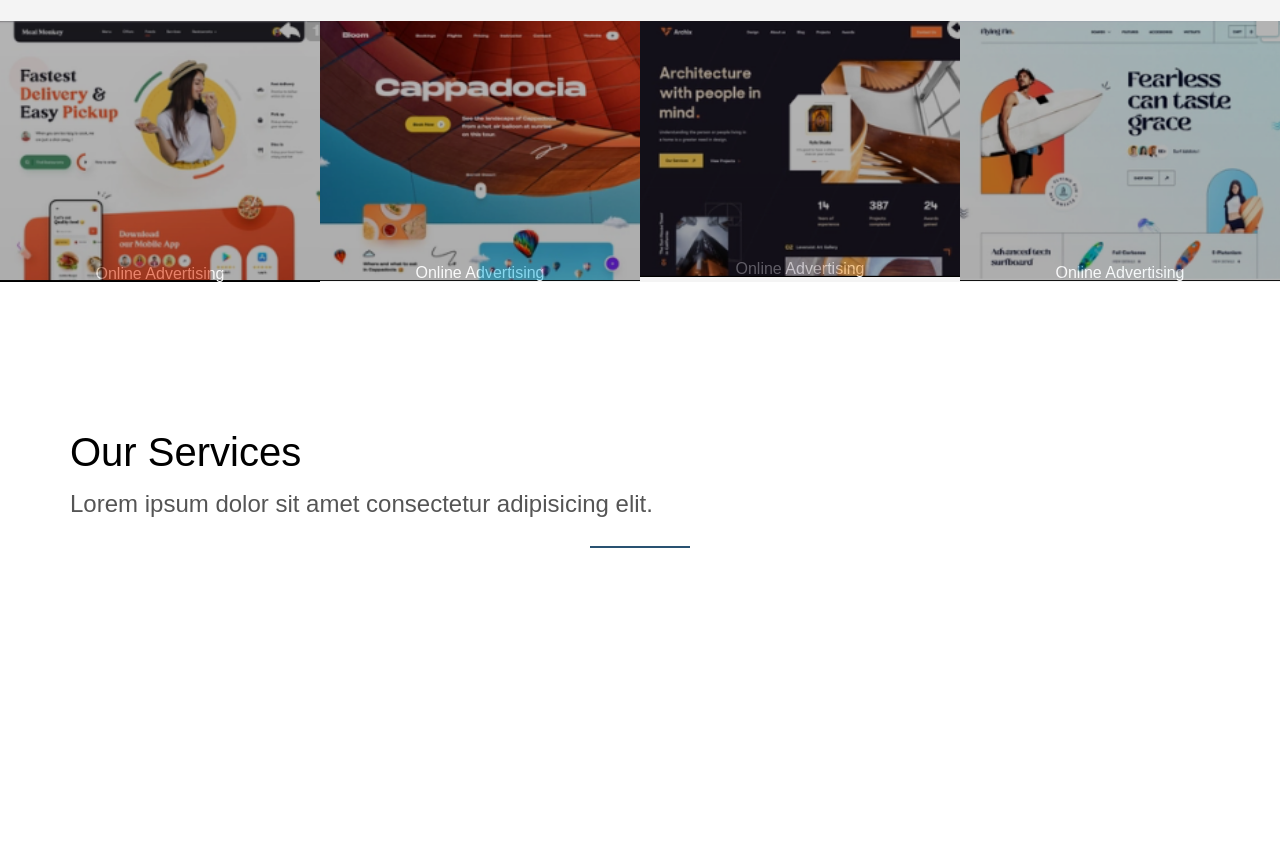
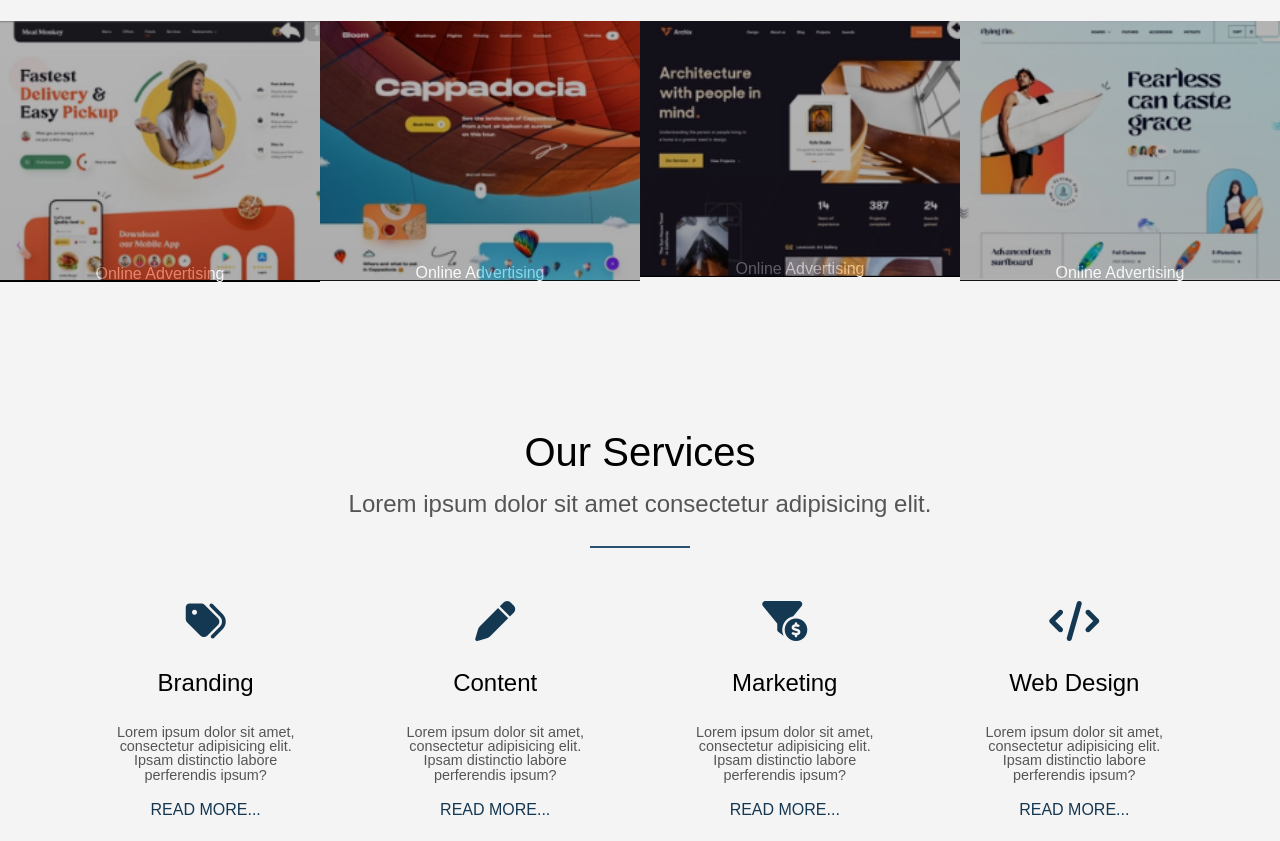
Before and after one commit to Tekmu/Larq, a plain HTML site: page index.html in a window 1280 px wide. Shown: the part 1648-2489 px from the top of the page. Before the commit the page ends 2226 px from the top, so only its background shows below. Drawn offline with Linux system fonts and the light colour scheme.

Commit message:
Finish Service Section

```diff
--- a/assets/css/style.css
+++ b/assets/css/style.css
@@ -289,3 +289,39 @@ h2 {
   transform: scale(1);
   opacity: 1;
 }
+
+/*** SERVICE SECTION ***/
+
+.services-section {
+  text-align: center;
+  background-color: #f4f4f4;
+}
+
+.service-box {
+  padding: 1% 3%;
+}
+
+.big-icon {
+  font-size: 250%;
+  color: #143752;
+  display: block;
+  margin-bottom: 30px;
+}
+
+.service-heading {
+  font-size: 150%;
+  margin-bottom: 30px;
+  font-weight: 400;
+}
+
+.service-para {
+  color: #555;
+  font-size: 90%;
+  margin-bottom: 20px;
+}
+
+.service-link {
+  color: #143752;
+  text-transform: uppercase;
+  text-decoration: none;
+}
--- a/index.html
+++ b/index.html
@@ -5,6 +5,10 @@
     <meta http-equiv="X-UA-Compatible" content="IE=edge" />
     <meta name="viewport" content="width=device-width, initial-scale=1.0" />
     <title>Larq - The Digital Agency for winners!</title>
+    <script
+      src="https://kit.fontawesome.com/fa9e6bc07d.js"
+      crossorigin="anonymous"
+    ></script>
     <link
       href="https://fonts.googleapis.com/css2?family=Work+Sans:wght@100;300;400;500;700&display=swap"
       rel="stylesheet"
@@ -107,6 +111,44 @@
           Lorem ipsum dolor sit amet consectetur adipisicing elit.
         </h3>
       </div>
+      <div class="row">
+        <div class="col span_1_of_4 service-box">
+          <i class="fas fa-tags big-icon"></i>
+          <h4 class="service-heading">Branding</h4>
+          <p class="service-para">
+            Lorem ipsum dolor sit amet, consectetur adipisicing elit. Ipsam
+            distinctio labore perferendis ipsum?
+          </p>
+          <a href="" class="service-link">Read More...</a>
+        </div>
+        <div class="col span_1_of_4 service-box">
+          <i class="fas fa-pen big-icon"></i>
+          <h4 class="service-heading">Content</h4>
+          <p class="service-para">
+            Lorem ipsum dolor sit amet, consectetur adipisicing elit. Ipsam
+            distinctio labore perferendis ipsum?
+          </p>
+          <a href="" class="service-link">Read More...</a>
+        </div>
+        <div class="col span_1_of_4 service-box">
+          <i class="fas fa-funnel-dollar big-icon"></i>
+          <h4 class="service-heading">Marketing</h4>
+          <p class="service-para">
+            Lorem ipsum dolor sit amet, consectetur adipisicing elit. Ipsam
+            distinctio labore perferendis ipsum?
+          </p>
+          <a href="" class="service-link">Read More...</a>
+        </div>
+        <div class="col span_1_of_4 service-box">
+          <i class="fas fa-code big-icon"></i>
+          <h4 class="service-heading">Web Design</h4>
+          <p class="service-para">
+            Lorem ipsum dolor sit amet, consectetur adipisicing elit. Ipsam
+            distinctio labore perferendis ipsum?
+          </p>
+          <a href="" class="service-link">Read More...</a>
+        </div>
+      </div>
     </section>
     <footer></footer>
   </body>
```
Also changed, not shown: assets/img/bullhorn-solid.svg (added).
